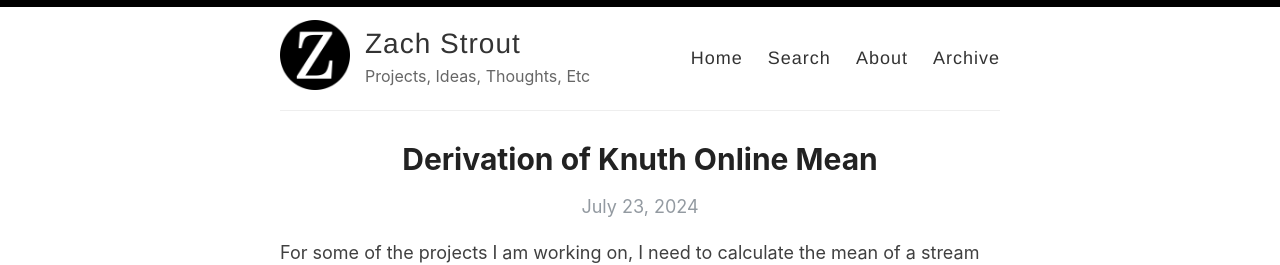
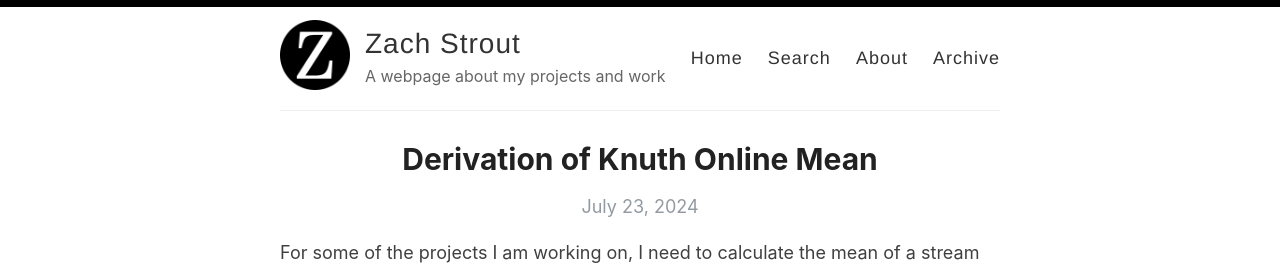
Before and after one commit to RTnhN/RTnhN.github.io, a Jekyll site: the page built from index.html, in a window 1280 px wide and 900 px high. Shown: the top 265 px of the window. Built offline with Jekyll 4.4.1, drawn with Linux system fonts in a browser that asks for light colours; the list of posts is cut into pages by our own code.

Commit message:
Update page description

```diff
--- a/_config.yml
+++ b/_config.yml
@@ -9,7 +9,7 @@ name: Zach Strout
 author: Zach Strout
 
 # Short bio or description (displayed in the header)
-description: Projects, Ideas, Thoughts, Etc
+description: A webpage about my projects and work
 
 # URL of your avatar or profile pic (you could use your GitHub profile pic)
 avatar: /images/Avatar.png
```
